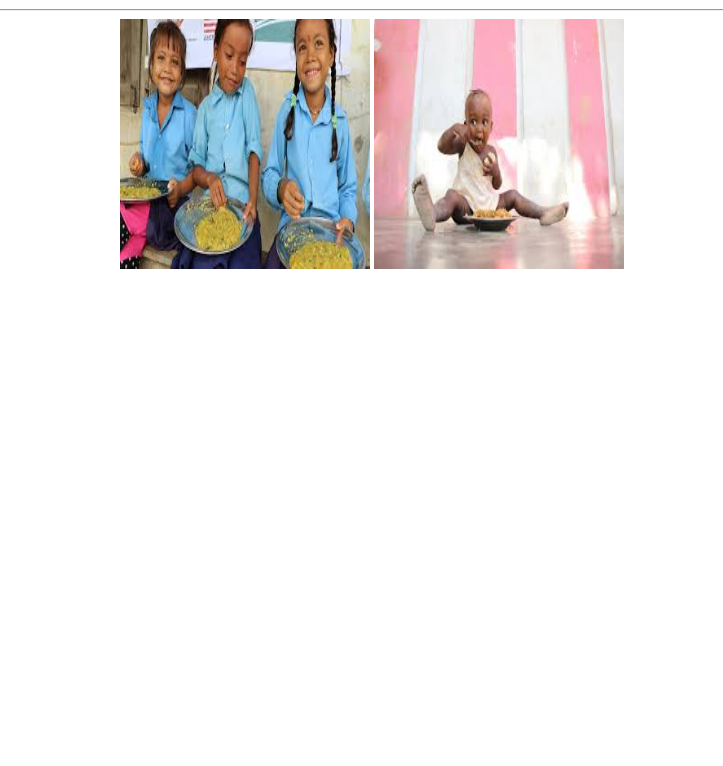
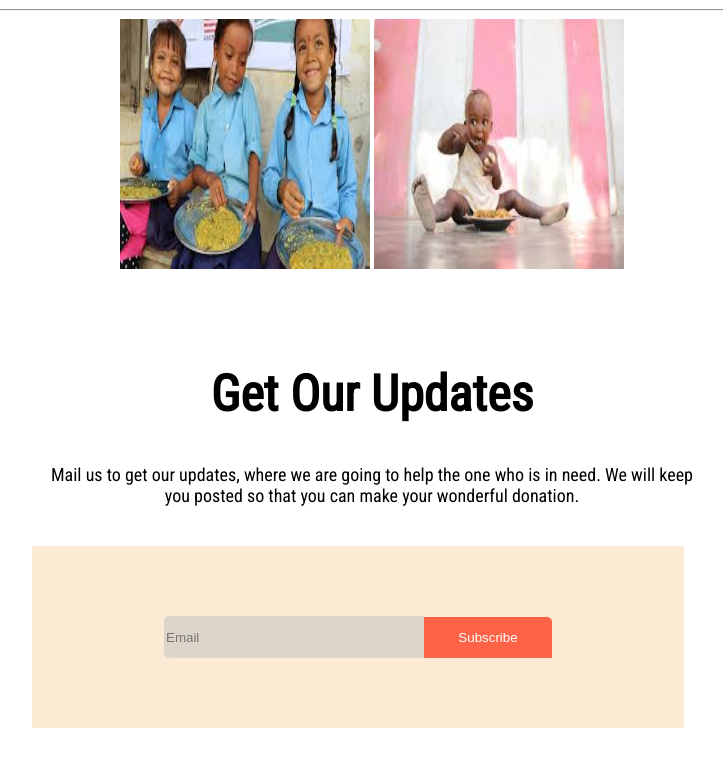
Before and after one commit to Shamsur-Rahaman/donate-today, a plain HTML site: page index.html in a window 1280 px wide. Shown: the part 2013-2779 px from the top of the page, without its empty margins (268-991 px from the left). Before the commit the page ends 2286 px from the top, so only its background shows below. Drawn offline with Linux system fonts and the light colour scheme.

Commit message:
my innovation

```diff
--- a/index.html
+++ b/index.html
@@ -88,6 +88,17 @@
             <img src="images/child_feeding_4.jpeg" alt="" class="child-feeding">
         </div>
     </section>
+    <section class="our-updtes">
+        <h1 class="our-updates-header">Get Our Updates</h1>
+        <p class="our-updates-paragraph">Mail us to get our updates, where we are going to help the one who is in need.
+            We will keep <br>you posted so
+            that you can make your wonderful donation.</p>
+        <div class="our-subscription">
+            <input type="email" placeholder="Email" class="our-updates-input"><button
+                class="subscribe-btn">Subscribe</button>
+
+        </div>
+    </section>
 </body>
 
 </html>
--- a/style.css
+++ b/style.css
@@ -160,3 +160,45 @@ body {
 .my-innovation hr {
     width: 60%;
 }
+
+.our-updtes {
+    padding-top: 50px;
+    margin-bottom: 100px;
+}
+
+.our-updates-header {
+    font-size: 50px;
+    text-align: center;
+}
+
+.our-updates-paragraph {
+    text-align: center;
+    font-size: 18px;
+}
+
+.our-subscription {
+    margin-top: 40px;
+    text-align: center;
+    height: auto;
+    width: 40%;
+    background-color: rgb(250, 220, 184, .6);
+    padding: 70px;
+    margin-left: 300px;
+}
+
+.our-updates-input {
+    height: 40px;
+    width: 50%;
+    background-color: rgb(194, 194, 194, .5);
+    border-style: none;
+    border-radius: 5px 0px 0px 5px;
+}
+
+.subscribe-btn {
+    height: 41px;
+    width: 25%;
+    background-color: tomato;
+    color: white;
+    border-style: none;
+    border-radius: 0px 5px 0px 0px;
+}
```
